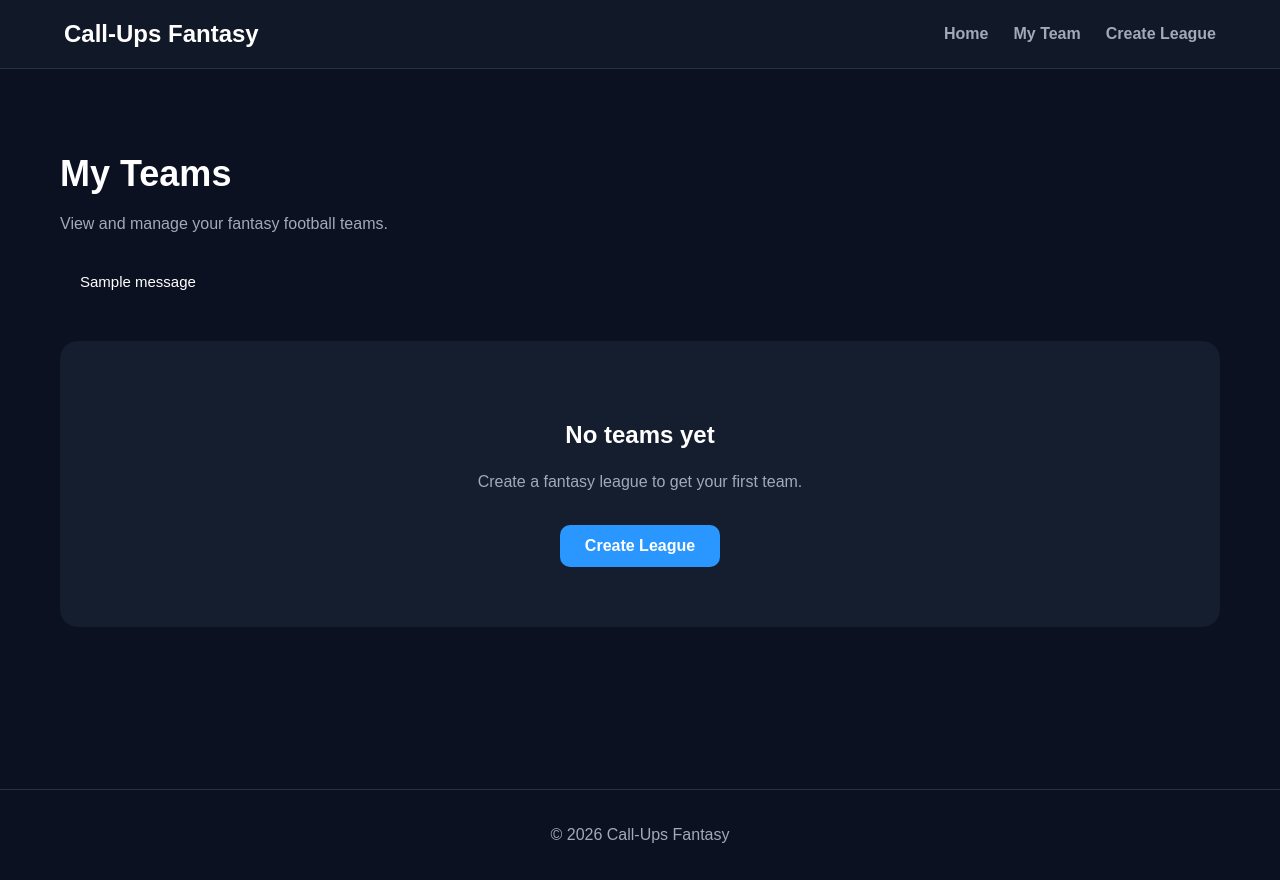
After one commit to Pabl013/Call-Ups_Fantasy, a Flask app: page /my-team in a window 1280 px wide. The commit adds this page. Run offline with Flask 3, Linux system fonts and the light colour scheme; a user stored in the database is signed in; tables that the repository leaves empty hold one stand-in row (values such as "Sample post"); one stand-in notice (Sample message) is shown; parts of the project's set-up code (start-up, migrations or seed data) failed here and were passed over; some libraries are stand-ins or nearby versions.

Commit message:
Implement My Team page and persistent team name editing

```diff
--- a/app.py
+++ b/app.py
@@ -584,6 +584,65 @@ def index():
         search_error=search_error
     )
 
+
+# ==================================================
+# MY TEAM PAGE
+# ==================================================
+
+@app.route('/my-team')
+@auth_required()
+def my_team():
+
+    # Get all teams owned by the current user
+    teams = Team.query.filter_by(
+        user_id=current_user.id,
+        is_bot=False
+    ).all()
+
+    return render_template(
+        'myTeam.html',
+        teams=teams
+    )
+
+
+# ==================================================
+# EDIT TEAM NAME
+# ==================================================
+
+@app.route('/my-team/<int:team_id>/rename', methods=['POST'])
+@auth_required()
+def rename_team(team_id):
+
+    # Find the team owned by the current user
+    team = Team.query.filter_by(
+        id=team_id,
+        user_id=current_user.id,
+        is_bot=False
+    ).first_or_404()
+
+    # Get the new team name from the form
+    new_name = (request.form.get('team_name') or '').strip()
+
+    # Validate the new team name
+    if not new_name:
+        flash("Please enter a team name.", "error")
+
+    elif len(new_name) > 100:
+        flash("Team name cannot exceed 100 characters.", "error")
+
+    else:
+
+        # Update the team name
+        team.name = new_name
+
+        # Save the changes in the database
+        db.session.commit()
+
+        flash("Team name updated successfully!", "info")
+
+    return redirect(url_for('my_team'))
+
+
 # API JSON cache
 CACHE_FILE = "api_cache.json"
 
--- /dev/null
+++ b/static/css/myTeam.css
@@ -0,0 +1,237 @@
+/* General page style */
+
+* {
+    box-sizing: border-box;
+}
+
+body {
+    margin: 0;
+    font-family: Arial, sans-serif;
+    background: #0b1120;
+    color: #ffffff;
+}
+
+/* Header and navigation */
+
+header {
+    display: flex;
+    justify-content: space-between;
+    align-items: center;
+    flex-wrap: wrap;
+    padding: 20px 5%;
+    background: #111827;
+    border-bottom: 1px solid #263247;
+}
+
+header h1 {
+    font-size: 24px;
+    margin: 0;
+}
+
+nav {
+    display: flex;
+    flex-wrap: wrap;
+    gap: 25px;
+}
+
+nav a {
+    color: #a1aab8;
+    text-decoration: none;
+    font-weight: bold;
+    transition: color 0.3s;
+}
+
+nav a:hover {
+    color: #2997ff;
+}
+
+/* Main content */
+
+main {
+    max-width: 1200px;
+    min-height: 80vh;
+    margin: 40px auto;
+    padding: 20px;
+}
+
+main h1 {
+    font-size: 36px;
+    margin-bottom: 10px;
+}
+
+main p {
+    color: #a1aab8;
+    line-height: 1.6;
+}
+
+/* Teams grid */
+
+.teams-container {
+    display: grid;
+    grid-template-columns: repeat(auto-fit, minmax(280px, 1fr));
+    gap: 25px;
+    margin-top: 35px;
+}
+
+/* Individual team card */
+
+.team-card {
+    background: #151e2e;
+    border: 1px solid #263247;
+    border-radius: 18px;
+    padding: 25px;
+    transition: transform 0.3s, border-color 0.3s;
+}
+
+.team-card:hover {
+    transform: translateY(-5px);
+    border-color: #2997ff;
+}
+
+.team-card h2 {
+    color: #2997ff;
+    margin-top: 0;
+    font-size: 26px;
+}
+
+/* Squad section */
+
+.squad-section {
+    margin-top: 25px;
+    padding: 20px;
+    background: #0b1120;
+    border-radius: 12px;
+    border: 1px solid #263247;
+}
+
+.squad-section h3 {
+    margin-top: 0;
+}
+
+/* Empty state */
+
+.empty-state {
+    text-align: center;
+    padding: 60px 20px;
+    background: #151e2e;
+    border-radius: 18px;
+    margin-top: 35px;
+}
+
+.empty-state a {
+    display: inline-block;
+    padding: 12px 25px;
+    margin-top: 15px;
+    background: #2997ff;
+    color: white;
+    text-decoration: none;
+    border-radius: 10px;
+    font-weight: bold;
+}
+
+.empty-state a:hover {
+    background: #0077ed;
+}
+
+/* Footer */
+
+footer {
+    text-align: center;
+    padding: 20px;
+    color: #a1aab8;
+    border-top: 1px solid #263247;
+}
+
+/* Responsive design */
+
+@media (max-width: 768px) {
+
+    header {
+        flex-direction: column;
+        gap: 20px;
+    }
+
+    nav {
+        justify-content: center;
+        gap: 15px;
+    }
+
+    main h1 {
+        font-size: 28px;
+    }
+
+    .teams-container {
+        grid-template-columns: 1fr;
+    }
+
+}
+
+/* Edit team name form */
+
+.rename-form {
+    display: flex;
+    flex-direction: column;
+    gap: 12px;
+    margin: 20px 0;
+}
+
+.rename-form label {
+    font-size: 14px;
+    font-weight: bold;
+    color: #a1aab8;
+}
+
+.rename-form input {
+    width: 100%;
+    padding: 12px 15px;
+    background: #0b1120;
+    color: white;
+    border: 1px solid #263247;
+    border-radius: 10px;
+    font-size: 16px;
+    transition: border-color 0.3s;
+}
+
+.rename-form input:focus {
+    outline: none;
+    border-color: #2997ff;
+}
+
+/* Save name button */
+
+.save-btn {
+    padding: 12px 20px;
+    background: #2997ff;
+    color: white;
+    border: none;
+    border-radius: 10px;
+    font-size: 14px;
+    font-weight: bold;
+    cursor: pointer;
+    transition: background 0.3s;
+}
+
+.save-btn:hover {
+    background: #0077ed;
+}
+
+/* Flash messages */
+
+.flash-message {
+    padding: 16px 20px;
+    margin: 20px 0;
+    border-radius: 12px;
+    font-size: 15px;
+}
+
+.flash-message.info {
+    background: rgba(52, 199, 89, 0.12);
+    border: 1px solid #34c759;
+    color: #34c759;
+}
+
+.flash-message.error {
+    background: rgba(255, 69, 58, 0.12);
+    border: 1px solid #ff453a;
+    color: #ff453a;
+}
--- /dev/null
+++ b/templates/myTeam.html
@@ -0,0 +1,131 @@
+<!DOCTYPE html>
+<html lang="en">
+
+<head>
+
+    <meta charset="UTF-8">
+    <meta name="viewport" content="width=device-width, initial-scale=1.0">
+
+    <title>My Team | Call-Ups Fantasy</title>
+
+    <link rel="stylesheet"
+          href="{{ url_for('static', filename='css/myTeam.css') }}">
+
+</head>
+
+<body>
+
+    <header>
+        <h1>Call-Ups Fantasy</h1>
+
+        <nav>
+            <a href="{{ url_for('index') }}">Home</a>
+            <a href="{{ url_for('my_team') }}">My Team</a>
+            <a href="{{ url_for('new_league') }}">Create League</a>
+        </nav>
+    </header>
+
+    <main>
+
+        <h1>My Teams</h1>
+
+        <p>View and manage your fantasy football teams.</p>
+
+        <!-- Flash messages -->
+
+{% with messages = get_flashed_messages(with_categories=true) %}
+
+    {% if messages %}
+
+        {% for category, message in messages %}
+
+            <div class="flash-message {{ category }}">
+                {{ message }}
+            </div>
+
+        {% endfor %}
+
+    {% endif %}
+
+{% endwith %}
+
+        {% if teams %}
+
+            <div class="teams-container">
+
+                {% for team in teams %}
+
+                    <article class="team-card">
+
+                        <h2>{{ team.name }}</h2>
+
+                        <!-- Edit team name form -->
+
+<form action="{{ url_for('rename_team', team_id=team.id) }}"
+      method="POST"
+      class="rename-form">
+
+    <input type="hidden"
+           name="csrf_token"
+           value="{{ csrf_token() }}">
+
+    <label for="team-name-{{ team.id }}">
+        Edit Team Name
+    </label>
+
+    <input type="text"
+           id="team-name-{{ team.id }}"
+           name="team_name"
+           value="{{ team.name }}"
+           maxlength="100"
+           required>
+
+    <button type="submit" class="save-btn">
+        Save Name
+    </button>
+
+</form>
+
+                        <p>League: {{ team.league.name }}</p>
+
+                        <p>Number of Bots: {{ team.league.number_of_bots }}</p>
+
+                        <p>Total Teams: {{ team.league.teams | length }}</p>
+
+                        <div class="squad-section">
+
+                            <h3>My Squad</h3>
+
+                            <p>Squad management will be available after the draft.</p>
+
+                        </div>
+
+                    </article>
+
+                {% endfor %}
+
+            </div>
+
+        {% else %}
+
+            <div class="empty-state">
+
+                <h2>No teams yet</h2>
+
+                <p>Create a fantasy league to get your first team.</p>
+
+                <a href="{{ url_for('new_league') }}">Create League</a>
+
+            </div>
+
+        {% endif %}
+
+    </main>
+
+    <footer>
+        <p>&copy; 2026 Call-Ups Fantasy</p>
+    </footer>
+
+</body>
+
+</html>
```
Also changed, not shown: templates/home.html (+8 -5 lines).
